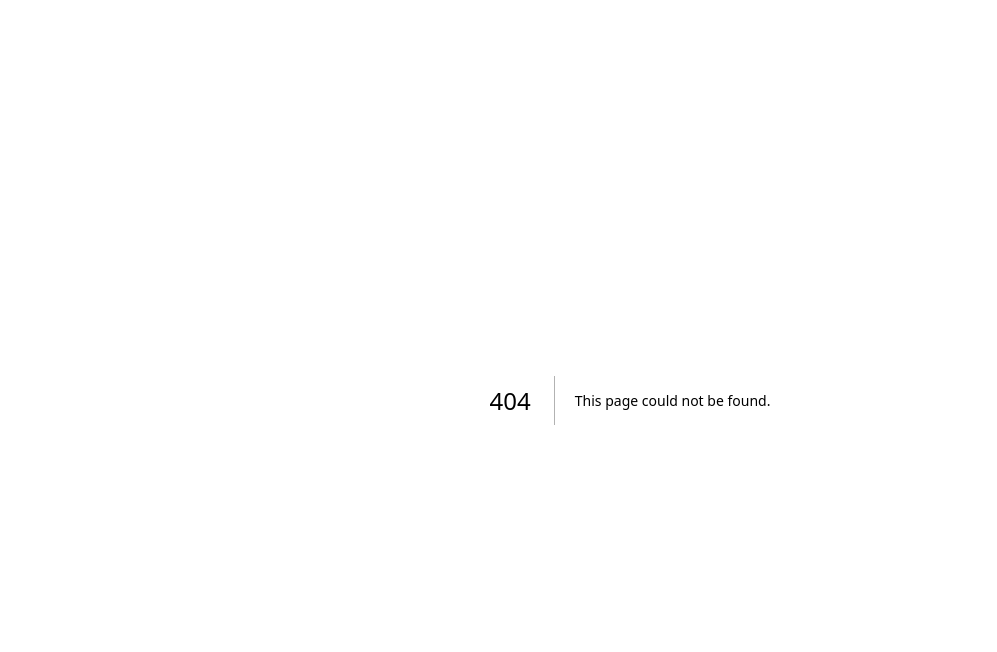
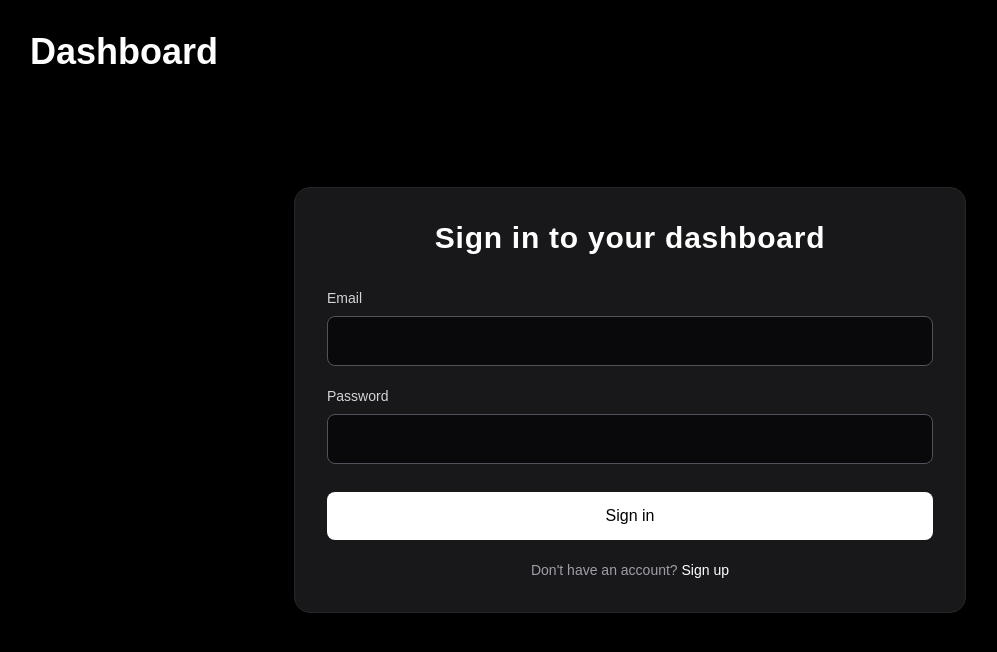
Before and after one commit to janumaruku/Dashbord-epitech, a Next.js app in the folder frontend/: page /login in a window 1280 px wide. Before the commit this address had no page. Shown: the top 652 px of the page, without its empty margins (10-1007 px from the left). Built offline with nearby package versions, Linux system fonts and the light colour scheme.

Commit message:
feat: add navigation when signed in/ signed up

```diff
--- /dev/null
+++ b/frontend/app/login/page.tsx
@@ -0,0 +1,14 @@
+import Header from "@/components/auth/login/header";
+import LoginForm from "@/components/auth/login/loginForm";
+
+
+export default function LoginPage() {
+    return (
+        <main className="relative min-h-screen bg-black px-4 text-white">
+            <Header />
+            <div className="flex min-h-screen items-center justify-center">
+                <LoginForm />
+            </div>
+        </main>
+    )
+}
--- a/frontend/components/auth/login/loginForm.tsx
+++ b/frontend/components/auth/login/loginForm.tsx
@@ -1,12 +1,29 @@
+"use client"
 import Link from "next/link";
+import { useRouter } from "next/navigation";
 
 export default function LoginForm() {
+    const router = useRouter();
+
+    async function handleSumit(event: React.SubmitEvent<HTMLFormElement>) {
+        event.preventDefault();
+
+        // Temporaire : on considère que l'inscription a réussi
+        const signInSuccessful = true;
+
+        if (signInSuccessful) {
+            router.push("/");
+        }
+    }
     return (
         <div className="w-full max-w-2xl rounded-2xl border border-zinc-800 bg-zinc-900 p-8 shadow-lg">
             <h1 className="mb-8 text-center text-3xl font-bold tracking-wide">
                 Sign in to your dashboard
             </h1>
-            <form className="flex flex-col gap-5">
+            <form
+                onSubmit={handleSumit}
+                className="flex flex-col gap-5"
+            >
                 <div className="flex flex-col gap-2">
                     <label htmlFor="email" className="text-sm text-zinc-300">
                         Email
--- a/frontend/components/auth/register/registerForm.tsx
+++ b/frontend/components/auth/register/registerForm.tsx
@@ -1,13 +1,30 @@
+"use client";
 import Link from "next/link";
+import { useRouter } from "next/navigation";
 
 export default function RegisterForm() {
+    const router = useRouter();
+
+    async function handleSubmit(event: React.SubmitEvent<HTMLFormElement>) {
+        event.preventDefault();
+
+        // Temporaire : on considère que l'inscription a réussi
+        const registrationSuccessful = true;
+
+        if (registrationSuccessful) {
+            router.push("/login");
+        }
+    }
     return (
         <div className="w-full max-w-2xl rounded-2xl border border-zinc-800 bg-zinc-900 p-8 shadow-lg">
             <h1 className="mb-8 text-center text-3xl font-bold tracking-wide">
                 Sign up
             </h1>
 
-            <form className="flex flex-col gap-5">
+            <form
+                onSubmit={handleSubmit}
+                className="flex flex-col gap-5"
+            >
                 <div className="flex flex-col gap-2">
                     <label htmlFor="firstName" className="text-sm text-zinc-300">
                         First name
```
